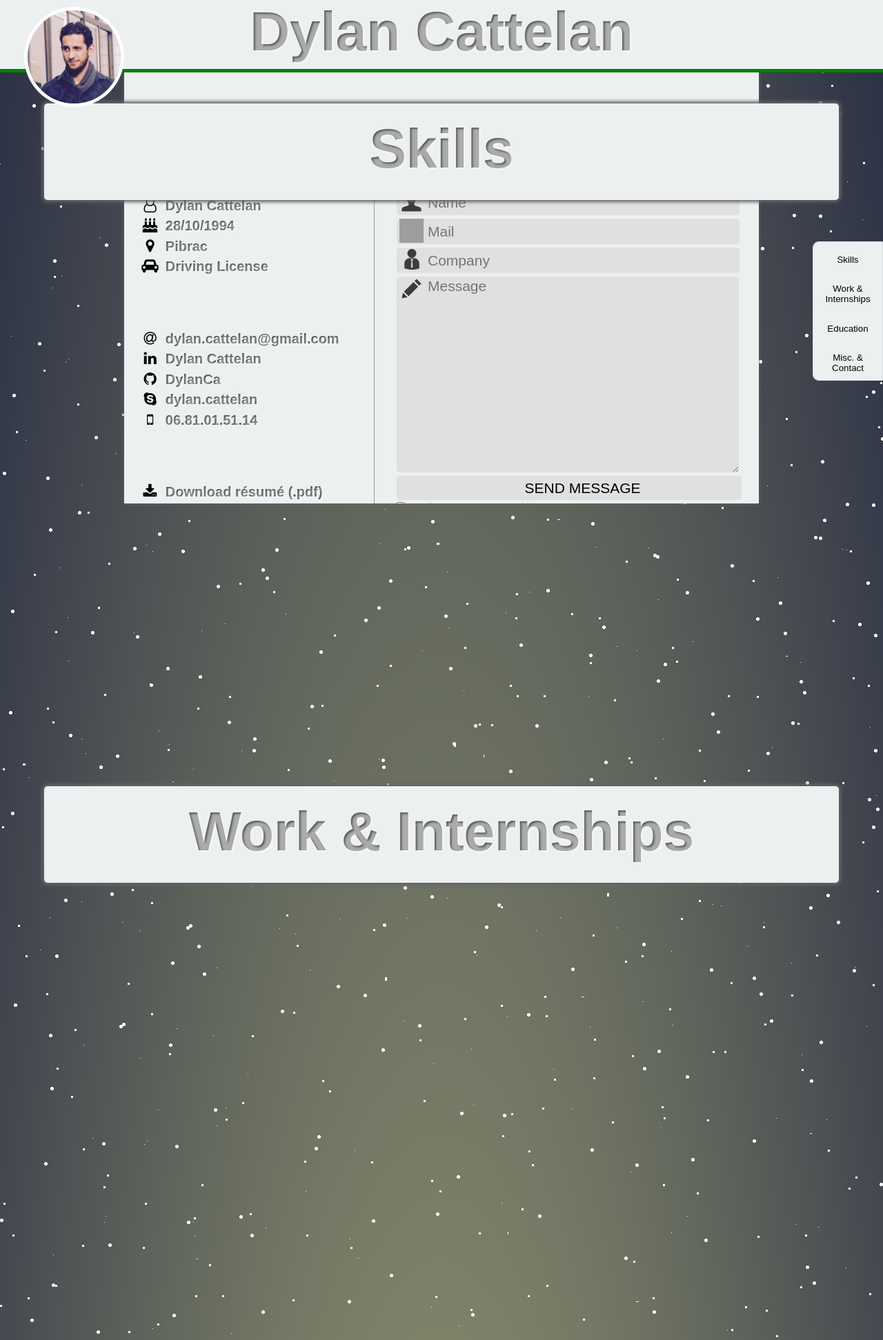
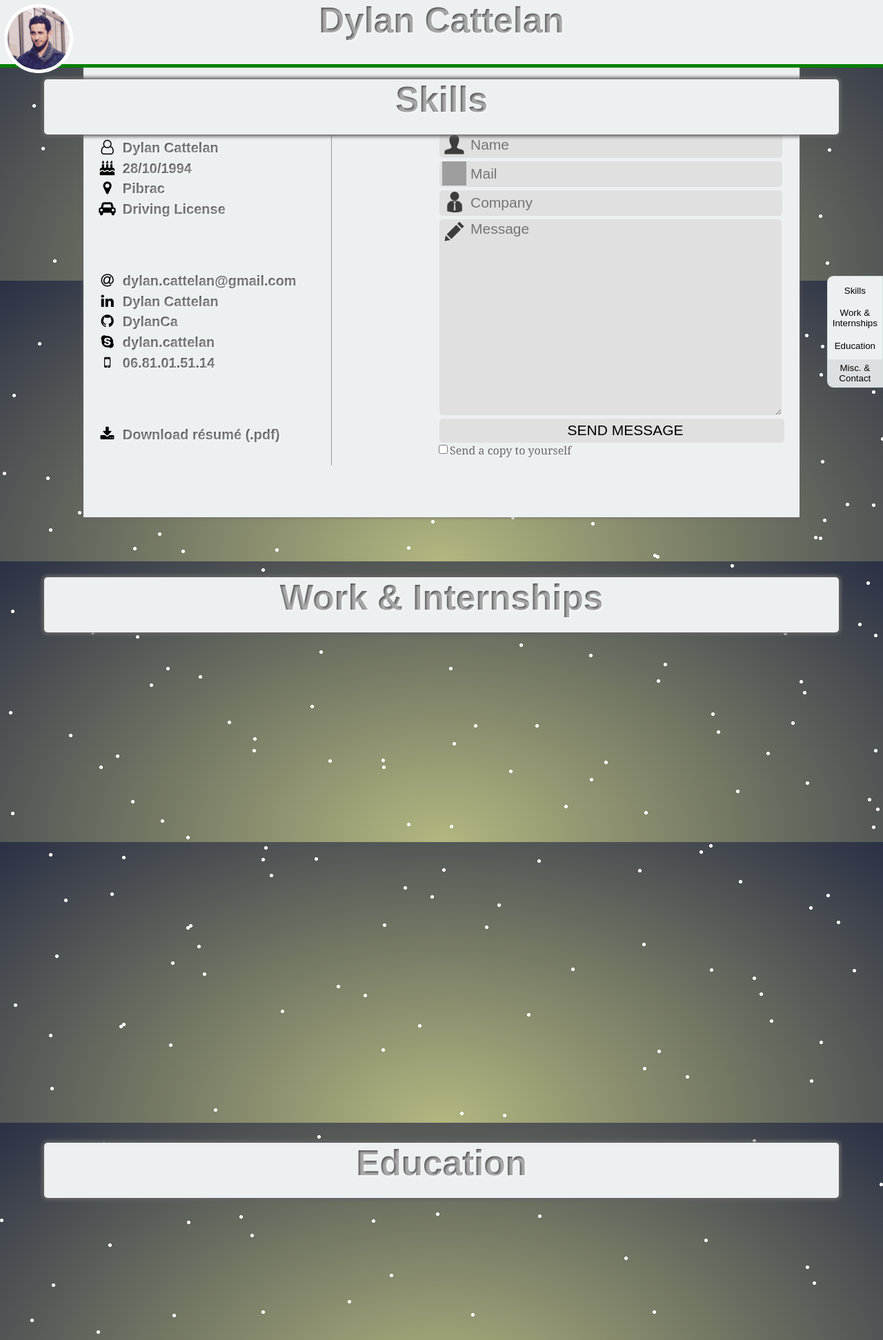
Before and after one commit to DylanCa/website, a PHP site: page / in a window 1280 px wide. Shown: the top 1943 px of the page at 69% size. Run offline with PHP 8.4, Linux system fonts and the light colour scheme; some libraries are stand-ins or nearby versions; grey boxes are pictures that could not be loaded.

Commit message:
Started the Responsive part

```diff
--- a/cv-theme/css/style.css
+++ b/cv-theme/css/style.css
@@ -14,7 +14,7 @@ header {
     display: block;
     position: fixed;
     width: 100%;
-    height: 180px;
+    max-height: 180px;
     background-color: #ecf0f1;
     background-position: center;
     -webkit-transition: all 0.6s ease;
@@ -22,7 +22,6 @@ header {
 }
 
 header.sticky {
-    height: 100px;
     text-align: left;
 }
 
@@ -34,37 +33,40 @@ button:focus {
     position: fixed;
     border: 5px solid white;
     border-width: 5px;
-    margin-top: 90px;
-    margin-left: 45%;
+    left: 46%;
+    padding: 0;
+    margin-top: 6vw;
     border-radius: 50%;
-    height: 160px;
+    height: 9vw;
     width: auto;
     -webkit-transition: all 0.6s ease;
     transition: all 0.6s ease;
 }
 
 #pic.sticky {
-    height: 135px;
-    margin-left: 35px;
-    margin-top: 10px;
+    height: 7vw;
+    left: 0.5vw;
+    margin-top: 0.5vw;
 }
 
 #cvName {
     position: fixed;
+    background-color: #ecf0f1;
+    background-position: center;
     -webkit-transition: all 0.6s ease;
     transition: all 0.6s ease;
+    height: 7.25vw;
     width: 100%;
 }
 
 #namediv {
+    left: 50vw;
     text-align: center;
     background: #ecf0f1;
-    margin-left: auto;
-    margin-right: auto;
 }
 
 .insetText {
-    font: bold 80px arial, sans-serif;
+    font: bold 4vw arial, sans-serif;
     background-color: #565656;
     color: transparent;
     text-shadow: 2px 2px 3px rgba(255, 255, 255, 0.5);
@@ -77,7 +79,7 @@ progress {
     position: fixed;
     z-index: 999;
     background: transparent;
-    top: 180px;
+    top: 10vw;
     width: 100%;
     height: 5px;
     border: none;
@@ -86,7 +88,7 @@ progress {
 }
 
 progress.sticky {
-    top: 100px;
+    top: 7.25vw;
 }
 
 #enveloppe {
@@ -127,7 +129,6 @@ body {
     background: radial-gradient(ellipse at bottom, #F7FA9D -50%, #2B3045);
     background-size: 100% 110%;
     width: 100%;
-    height: 4000px;
     margin: 0 auto;
     position: relative;
 }
@@ -136,7 +137,7 @@ body {
     position: fixed;
     z-index: 1000;
     right: 0;
-    top: 350px;
+    top: 50%;
     border: solid 1px #D5DEE0;
     border-radius: 9px 0 0 9px
 }
@@ -153,8 +154,8 @@ body {
     position: relative;
     display: block;
     background-color: #ecf0f1;
-    width: 100px;
-    height: 50px;
+    width: 6.2vw;
+    height: 5vh;
     border: 0;
     overflow: hidden;
 }
@@ -171,12 +172,12 @@ body {
     margin-left: auto;
     margin-right: auto;
     margin-top: 80px;
-    width: 900px;
+    width: 80%;
     top: -20px;
 }
 
 #skillsSlide {
-    margin-top: 290px;
+    margin-top: 13vw;
 }
 
 #skills {
@@ -191,16 +192,56 @@ body {
     border: 1px hidden;
     box-shadow: inset 0 0 5px 0 #656565;
     border-radius: 5px;
-    height: 200px;
+    height: 10vw;
+}
+
+.skillH1 {
+    font: 1.3vw arial;
+}
+
+#proDiv,
+#persoDiv {
+    position: relative;
+    background-size: 1.3vw 1.3vw;
+    background-repeat: no-repeat;
+    background-image: url('../img/arrow.png');
 }
 
 #proSkills {
-    display: inline-block;
-    margin-right: 90px;
+    float: left;
+    margin-left: 4vw;
 }
 
 #persoSkills {
-    display: inline-block;
+    float: right;
+    margin-right: 4vw;
+}
+
+#proDiv {
+    text-align: left;
+    float: left;
+    top: -4vw;
+    width: 10.4vw;
+    height: 5.2vw;
+    background-position: 6.7vw 0.78vw;
+    -webkit-transform: rotate(-20deg);
+    transform: rotate(-20deg);
+}
+
+#persoDiv {
+    text-align: right;
+    float: right;
+    top: -2vw;
+    width: 11.98vw;
+    height: 5.21vw;
+    background-position: 10.42vw 0.78vw;
+    -webkit-transform: rotate(-200deg);
+    transform: rotate(-200deg);
+}
+
+#persoH1 {
+    -webkit-transform: rotate(180deg);
+    transform: rotate(180deg);
 }
 
 #experience {
@@ -217,9 +258,8 @@ body {
 #formation,
 #Contact,
 #experience {
-    max-height: 1000px;
-    padding-left: 10px;
-    padding-right: 10px;
+    padding-left: 0.52vw;
+    padding-right: 0.52vw;
     left: 0;
     right: 0;
     position: fixed;
@@ -229,45 +269,46 @@ body {
 #Contact {
     background: #ecf0f1;
     z-index: 7;
-    height: 100px;
+    height: 5.21vw;
 }
 
 .slide_inside {
-    margin-top: 250px;
+    margin-top: 13.02vw;
 }
 
 #bwHeadSkills {
-    top: 150px;
+    top: 9vw;
 }
 
 #bwSkillXP {
-    top: 1000px;
+    top: 94.6vh;
 }
 
 #bwXPForm {
-    top: 2000px;
+    top: 187.18vh;
 }
 
 #bwFormContact {
-    top: 3000px;
+    top: 279.78vh;
 }
 
 #footer {
-    top: 3600px;
+    top: 355.33vh;
     width: 100%;
     height: 50px;
 }
 
 .end {
+    padding-top: 1.04vw;
     font: bold 15px arial, sans-serif;
 }
 
 .bwDiv {
     position: relative;
-    height: 120px;
+    height: 6.25vw;
     width: 90%;
     background-color: #ecf0f1;
-    padding-top: 20px;
+    padding-top: 1.04;
     margin: 0 auto;
     box-shadow: 0 0 5px 3px #656565;
     border-radius: 5px;
@@ -280,7 +321,8 @@ body {
     position: relative;
     display: block;
     margin-bottom: 15px;
-    width: 300px;
+    width: 24.78vw;
+    min-width: 300px;
     background: #DDD;
     height: 20px;
     border-radius: 3px;
@@ -348,7 +390,7 @@ body {
 }
 
 .timelineLine {
-    height: 1200px;
+    height: 100%;
     width: 10px;
     background-color: #B7B7B7;
     left: 50px;
@@ -407,20 +451,19 @@ body {
 
 #workSelected {
     padding: 10px;
-    top: 220px;
-    width: 340px;
-    height: 550px;
+    top: 11.46vw;
+    width: 17.71vw;
+    height: 28.65vw;
     background-color: #ecf0f1;
     position: relative;
     float: left;
     text-align: center;
     -webkit-transition: all 1s ease;
     transition: all 1s ease;
-    line-height: 130%;
 }
 
 #timelineInt {
-    left: 850px;
+    left: 76.27vw;
     padding-left: -30px;
 }
 
@@ -432,13 +475,13 @@ body {
 }
 
 #studySelected {
-    padding: 25px;
+    padding: 1.3vw;
     position: relative;
     border: 1px hidden;
     box-shadow: inset 0 0 5px 0 #878787;
     border-radius: 5px;
-    height: 250px;
-    width: 850px;
+    height: 13.02vw;
+    width: 44.27vw;
     text-align: center;
     margin-left: 15px;
 }
@@ -726,49 +769,6 @@ textarea {
     font: 21px arial, sans-serif;
 }
 
-.skillH1 {
-    font: 30px arial;
-}
-
-#proDiv,
-#persoDiv {
-    top: 250px;
-    position: absolute;
-    background-size: 35px 35px;
-    background-repeat: no-repeat;
-    background-image: url('../img/arrow.png');
-}
-
-#proDiv {
-    text-align: left;
-    left: 30px;
-    top: 240px;
-    width: 200px;
-    height: 100px;
-    background-position: 130px 15px;
-    -webkit-transform: rotate(-20deg);
-    -ms-transform: rotate(-20deg);
-        transform: rotate(-20deg);
-}
-
-#persoDiv {
-    text-align: right;
-    left: 655px;
-    top: 470px;
-    width: 230px;
-    height: 100px;
-    background-position: 200px 15px;
-    -webkit-transform: rotate(-200deg);
-    -ms-transform: rotate(-200deg);
-        transform: rotate(-200deg);
-}
-
-#persoH1 {
-    -webkit-transform: rotate(180deg);
-    -ms-transform: rotate(180deg);
-        transform: rotate(180deg);
-}
-
 #workDiv {
     top: 300px;
     text-align: right;
--- a/cv-theme/js/script.js
+++ b/cv-theme/js/script.js
@@ -30,8 +30,6 @@ $(document).ready(function() {
             $('progress').addClass("sticky");
             $('#enveloppe').addClass("sticky");
 
-        } else {
-            $('button').css({ 'background-color': '#ecf0f1' });
         }
     });
 });
@@ -73,22 +71,22 @@ function setZone() {
 
     $('#buttonSkills').click(function() {
         $("html, body").animate({
-            scrollTop: "0px"
+            scrollTop: $('#bwHeadSkills').offset().top - $('#cvName').height() * 1.1
         }, 400)
     });
     $('#buttonExperience').click(function() {
         $("html, body").animate({
-            scrollTop: "1000px"
+            scrollTop: $('#bwSkillXP').offset().top - $('#cvName').height() * 1.1
         }, 400)
     });
     $('#buttonFormation').click(function() {
         $("html, body").animate({
-            scrollTop: "2140px"
+            scrollTop: $('#bwXPForm').offset().top - $('#cvName').height() * 1.1
         }, 400)
     });
     $('#buttonContact').click(function() {
         $("html, body").animate({
-            scrollTop: "3280px"
+            scrollTop: $('#bwFormContact').offset().top - $('#cvName').height() * 1.1
         }, 400)
     });
 
@@ -108,6 +106,7 @@ function setZone() {
         }
     });
 }
+
 
 function skillbar() {
     jQuery('.skillbar').each(function() {
--- a/cv-theme/templates/index.html
+++ b/cv-theme/templates/index.html
@@ -89,9 +89,6 @@
                 </div>
             </div>
             <div id="persoSkills">
-                <div id="persoDiv" class="skillDiv">
-                    <h1 id="persoH1" class="skillH1 insetText">&nbsp;Personal Skills</h1>
-                </div>
                 <div class="skillbar" data-percent="87%">
                     <div class="skillbar-title  persSkillsTitle"><span>Leadership</span></div>
                     <div class="skillbar-bar  persSkillsBar"></div>
@@ -119,6 +116,9 @@
                 <div class="skillbar" data-percent="94%">
                     <div class="skillbar-title  persSkillsTitle"><span>Reliability</span></div>
                     <div class="skillbar-bar  persSkillsBar"></div>
+                </div>
+                <div id="persoDiv" class="skillDiv">
+                    <h1 id="persoH1" class="skillH1 insetText">Personal Skills</h1>
                 </div>
             </div>
         </div>
```
Also changed, not shown: other parts of cv-theme/css/style.css (+12 -10 lines), cv-theme/templates/timeline.html (+8 -7 lines), cv-theme/img/back-bg.png (added), cv-theme/img/favicon.png, cv-theme/img/front-bg.png (added), cv-theme/img/house.png (added), cv-theme/img/icone.png (added), cv-theme/img/moon.png (added), cv-theme/img/star2.png, cv-theme/img/star3.png, cv-theme/img/sun.png (added).
